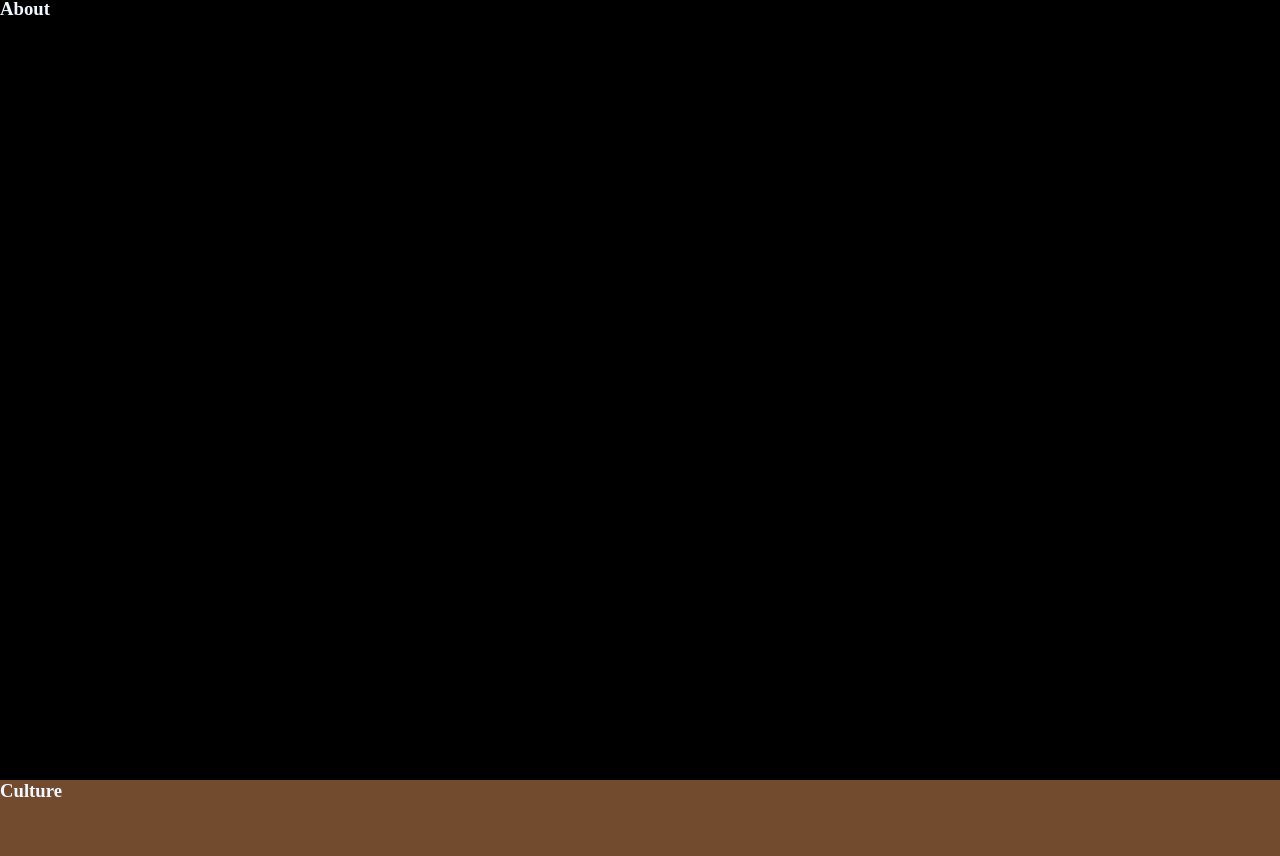
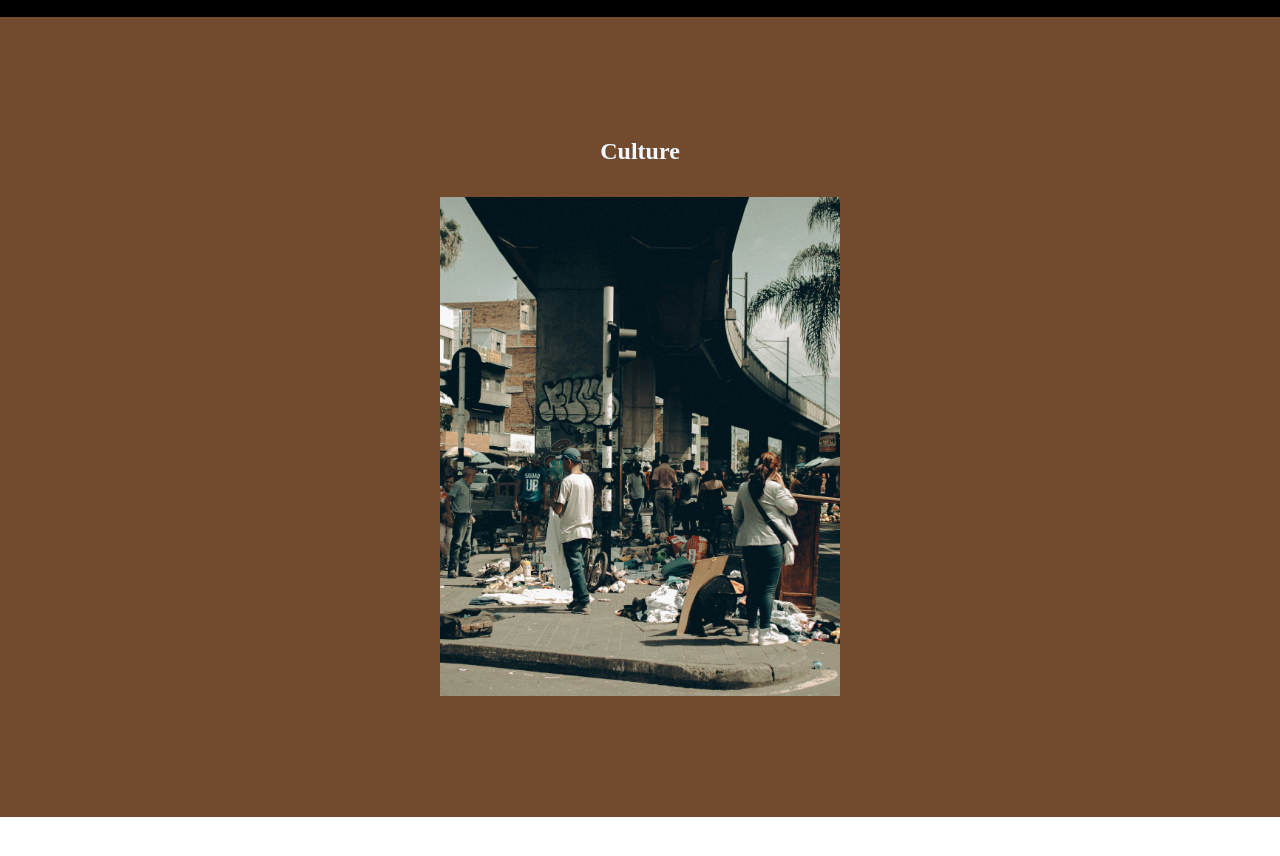
Before and after one commit to Schwaaprogramador/mostro, a React (Create React App) app in the folder mostro-client/: page /about in a window 1280 px wide. Shown: the part 820-1676 px from the top of the page. After the commit the page ends 1637 px from the top, so only its background shows below. Built offline with nearby package versions, Linux system fonts and the light colour scheme.

Commit message:
nevagtion fixes

```diff
--- a/mostro-client/src/components/Culture/Culture.jsx
+++ b/mostro-client/src/components/Culture/Culture.jsx
@@ -1,10 +1,16 @@
-import React from 'react'
-import styled from './Culture.module.css'
+import React from 'react';
+import styled from './Culture.module.css';
+import img from '../../assets/img/img2.jpg';
 
 function Culture() {
   return (
     <div className={styled.container}>
-      <h3>Culture</h3>
+
+      <div className={styled.center}>
+            <h2>Culture</h2>
+            <img src={img} alt="medellin" className={styled.img}/>
+      </div>
+
     </div>
   )
 }
--- a/mostro-client/src/components/Culture/Culture.module.css
+++ b/mostro-client/src/components/Culture/Culture.module.css
@@ -1,5 +1,22 @@
 .container {
+    display: flex;
+    justify-content: center;
+    align-items: center;
     height: 100vh;
     background-color: rgb(114, 75, 47);
     color: aliceblue;
 }
+
+.center {
+    display: flex;
+    flex-direction: column;
+    align-items: center;
+    justify-content: center;
+    height: 50vh;
+    gap: 2rem;
+}
+
+.img {
+    height: 50rem;
+    width: 25rem;
+}
--- a/mostro-client/src/components/Home/Home.module.css
+++ b/mostro-client/src/components/Home/Home.module.css
@@ -1,5 +1,5 @@
 .container {
-    height: 100vh;
+    height: 5   0vh;
     background-image: url('../../assets/img/pexels-clive-kim-4150118.jpg');
     background-repeat: no-repeat;
     background-size: cover;
```
Also changed, not shown: mostro-client/src/assets/img/img2.jpg (renamed from mostro-client/src/assets/img/pexels-ángela-plaza-15914783.jpg).
